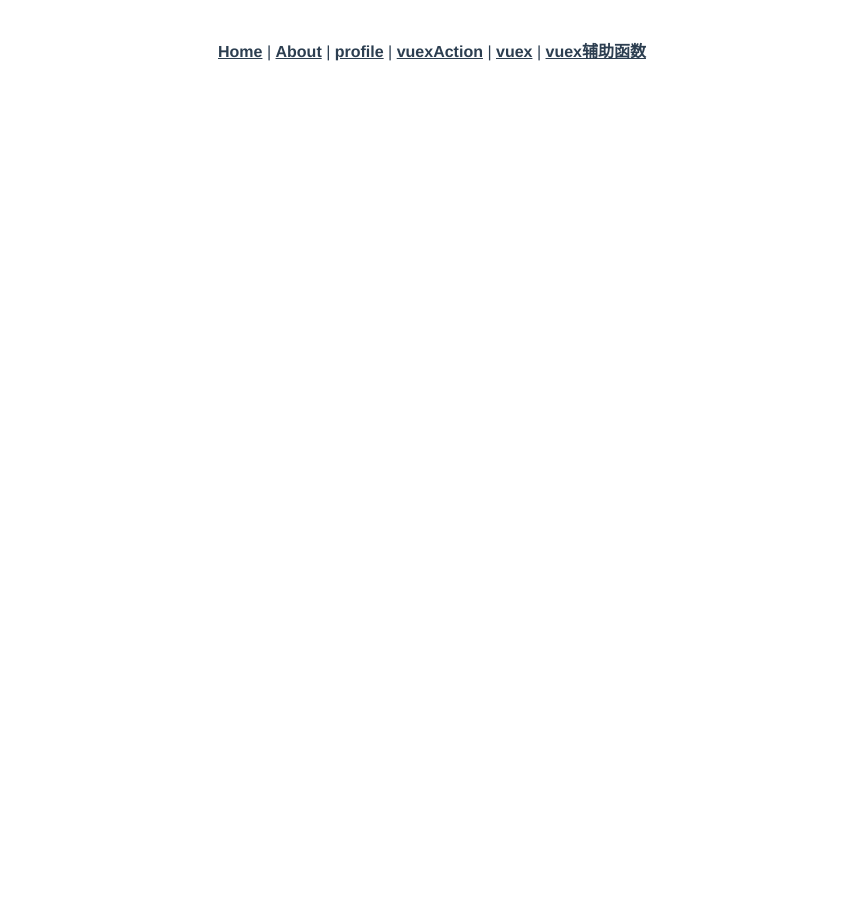
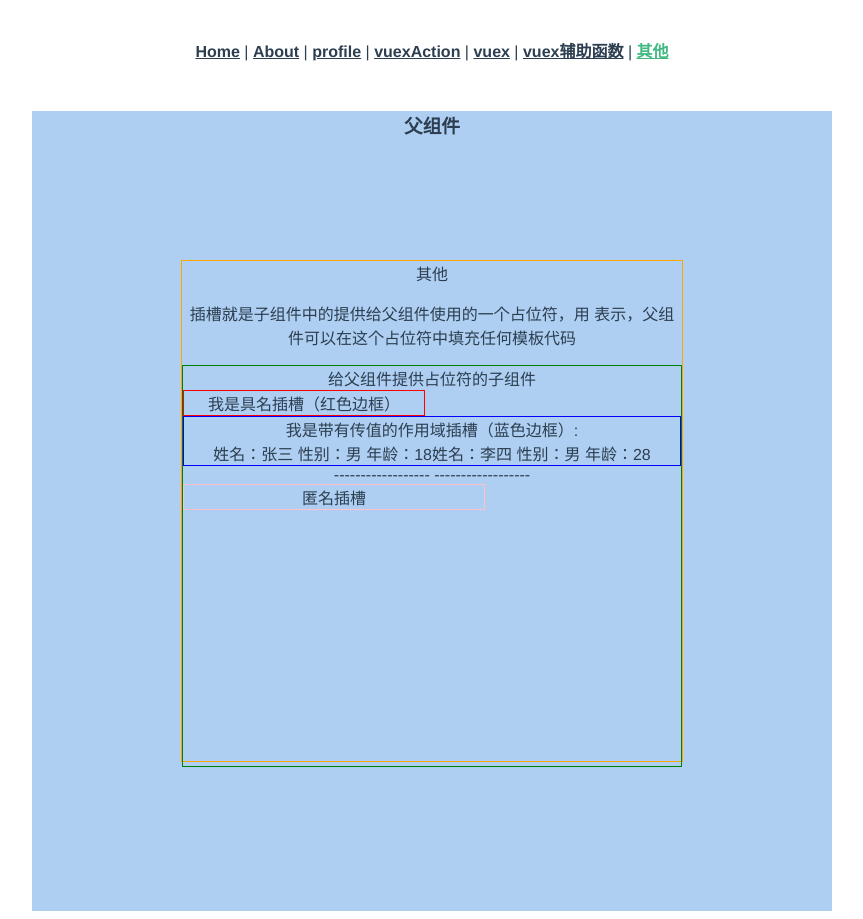
Before and after one commit to w615/learn_vue, a Vue app: page /other in a window 1280 px wide. Shown: the whole page, without its empty margins (208-1071 px from the left). Before the commit the page ends 800 px from the top, so only its background shows below. Built offline with nearby package versions, Linux system fonts and the light colour scheme.

Commit message:
in other.vue learn solt

```diff
--- a/package.json
+++ b/package.json
@@ -5,11 +5,13 @@
   "scripts": {
     "serve": "vue-cli-service serve",
     "build": "vue-cli-service build",
-    "lint": "vue-cli-service lint"
+    "lint": "eslint --fix --ext .js,.vue src"
+
   },
   "dependencies": {
     "axios": "^0.21.1",
     "core-js": "^3.6.5",
+    "node-sass": "^4.14.1",
     "vue": "^2.6.11",
     "vue-router": "^3.2.0",
     "vuex": "^3.4.0"
@@ -26,6 +28,7 @@
     "eslint-plugin-prettier": "^3.1.3",
     "eslint-plugin-vue": "^6.2.2",
     "prettier": "^1.19.1",
+    "sass-loader": "^8.0.2",
     "vue-template-compiler": "^2.6.11"
   }
 }
--- a/src/App.vue
+++ b/src/App.vue
@@ -8,7 +8,8 @@
       <router-link to="/profile">profile</router-link> |
       <router-link to="/vuexAction">vuexAction</router-link> |
       <router-link to="/vuex">vuex</router-link> |
-      <router-link to="/vuexAll">vuex辅助函数</router-link>
+      <router-link to="/vuexAll">vuex辅助函数</router-link> |
+      <router-link to="/other">其他</router-link>
     </div>
     <router-view />
   </div>
--- /dev/null
+++ b/src/components/slot.vue
@@ -0,0 +1,30 @@
+<template>
+  <div class="sonSlot">
+    给父组件提供占位符的子组件
+    <slot name="nameSlot"></slot>
+    <slot name="nameSlot2" :stu="arr"></slot>
+    <slot></slot>
+  </div>
+</template>
+
+<script>
+export default {
+  name: "slot",
+  components: {},
+  data() {
+    return {
+      arr: [
+        { name: "张三", sex: "男", age: 18 },
+        { name: "李四", sex: "男", age: 28 },
+      ],
+    };
+  },
+};
+</script>
+
+<style lang="scss" scoped>
+.sonSlot {
+  height: 400px;
+  border: 1px solid green;
+}
+</style>
--- a/src/router/index.js
+++ b/src/router/index.js
@@ -34,9 +34,6 @@ const routes = [
   {
     path: "/vuex",
     name: "vuex",
-    // route level code-splitting
-    // this generates a separate chunk (about.[hash].js) for this route
-    // which is lazy-loaded when the route is visited.
     component: () => import(/* webpackChunkName: "vuex" */ "../views/vuex.vue"),
     meta: { title: "vuex", affix: true },
   },
@@ -53,11 +50,14 @@ const routes = [
   {
     path: "/vuexAll",
     name: "vuexAll",
-    // route level code-splitting
-    // this generates a separate chunk (about.[hash].js) for this route
-    // which is lazy-loaded when the route is visited.
     component: () => import(/* webpackChunkName: "vuex" */ "../views/vuexAll"),
     meta: { title: "vuexAll", affix: true },
+  },
+  {
+    path: "/other",
+    name: "Other",
+    component: () => import(/* webpackChunkName: "vuex" */ "../views/Other"),
+    meta: { title: "Other", affix: true },
   },
 ];
 
--- a/src/views/Home.vue
+++ b/src/views/Home.vue
@@ -1,55 +1,54 @@
 <template>
   <div class="home">
     <div>首页区域</div>
-    {{$store.state.message}}
-    <SetBus msg="父组件传值到子组件进行显示"   @emitEvent="dosomething"/>
-    <Ref  ref= "home"></Ref>
-    <button @click= 'toVal'>点击此按钮触发事件向子组件 ref.vue 传值</button>
-    <NextTick/>
-    <div>
-
-    </div>
+    {{ $store.state.message }}
+    <SetBus msg="父组件传值到子组件进行显示" @emitEvent="dosomething" />
+    <Ref ref="home"></Ref>
+    <button @click="toVal">点击此按钮触发事件向子组件 ref.vue 传值</button>
+    <NextTick />
+    <Other />
+    <div></div>
   </div>
 </template>
 
 <script>
 import SetBus from "@/components/setBus.vue";
-import Ref  from '../components/ref.vue' ;
-import NextTick  from '../components/nextTick' ;
-
+import Ref from "../components/ref.vue";
+import NextTick from "../components/nextTick";
+import Other from "./Other.vue";
 
 export default {
   name: "Home",
   components: {
     SetBus,
     Ref,
-    NextTick
+    NextTick,
+    Other,
   },
   data() {
     return {
-      msg:'这是父组件data中定义的'
-    }
+      msg: "这是父组件data中定义的",
+    };
   },
   //一旦加载就开始等待监听这个事件，并且执行一个回调函数的方法
   created() {
-    this.$eventBus.$on("dobus", (value)=> {console.log(value);})
-    console.log(this.$store,33);
+    this.$eventBus.$on("dobus", (value) => {
+      console.log(value);
+    });
+    console.log(this.$store, 33);
   },
-
-  watch: {
-
-  },
+  watch: {},
   methods: {
-    dosomething(value){
-      console.log("接收到了",value,123);
+    dosomething(value) {
+      console.log("接收到了", value, 123);
     },
     toVal() {
-      this.$refs.home.setMsg(this.msg)
-    }
+      this.$refs.home.setMsg(this.msg);
+    },
   },
   destroyed() {
     // 必须注销此事件 否则会造成内存泄漏
-    this.$eventBus.$off('dobus')
-  }
+    this.$eventBus.$off("dobus");
+  },
 };
 </script>
--- /dev/null
+++ b/src/views/Other.vue
@@ -0,0 +1,66 @@
+<template>
+  <div class="Box">
+    <h3>父组件</h3>
+    <div class="slotBox">
+      其他
+      <p>
+        插槽就是子组件中的提供给父组件使用的一个占位符，用
+        表示，父组件可以在这个占位符中填充任何模板代码
+      </p>
+      <Slot>
+        <div slot="nameSlot" style="border:1px solid red; width:240px">
+          我是具名插槽（红色边框）
+        </div>
+        ------------------
+        <div slot="nameSlot2" slot-scope="value" style="border:1px solid blue">
+          我是带有传值的作用域插槽（蓝色边框）:<br />
+          <span v-for="(item, index) in value.stu" :key="index"
+            >姓名：{{ item.name }} 性别：{{ item.sex }} 年龄：{{
+              item.age
+            }}</span
+          >
+        </div>
+        ------------------
+        <div
+          style="border:1px solid pink ;
+              width:300px;
+        "
+        >
+          匿名插槽
+        </div>
+      </Slot>
+    </div>
+  </div>
+</template>
+
+<script>
+import Slot from "../components/slot.vue";
+export default {
+  name: "Other",
+  components: {
+    Slot,
+  },
+};
+</script>
+
+<style lang="scss" scoped>
+.Box {
+  position: relative;
+  width: 800px;
+  height: 800px;
+  margin: 0 auto;
+  background: #aecff2;
+
+  .slotBox {
+    width: 500px;
+    height: 500px;
+    border: 1px solid orange;
+    position: absolute;
+    left: 0;
+    right: 0;
+    top: 0;
+    bottom: 0;
+    margin: auto;
+  }
+}
+</style>
```
Also changed, not shown: 1 other file (tests, documents, lock files or other folders).
